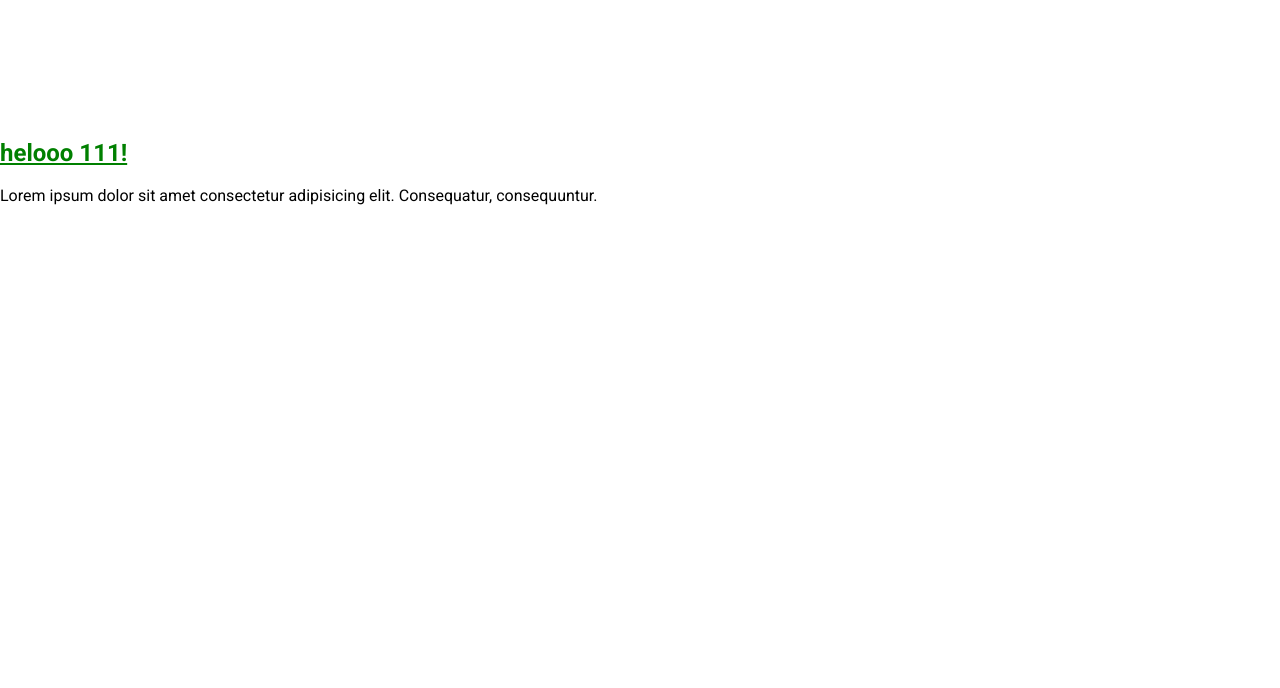
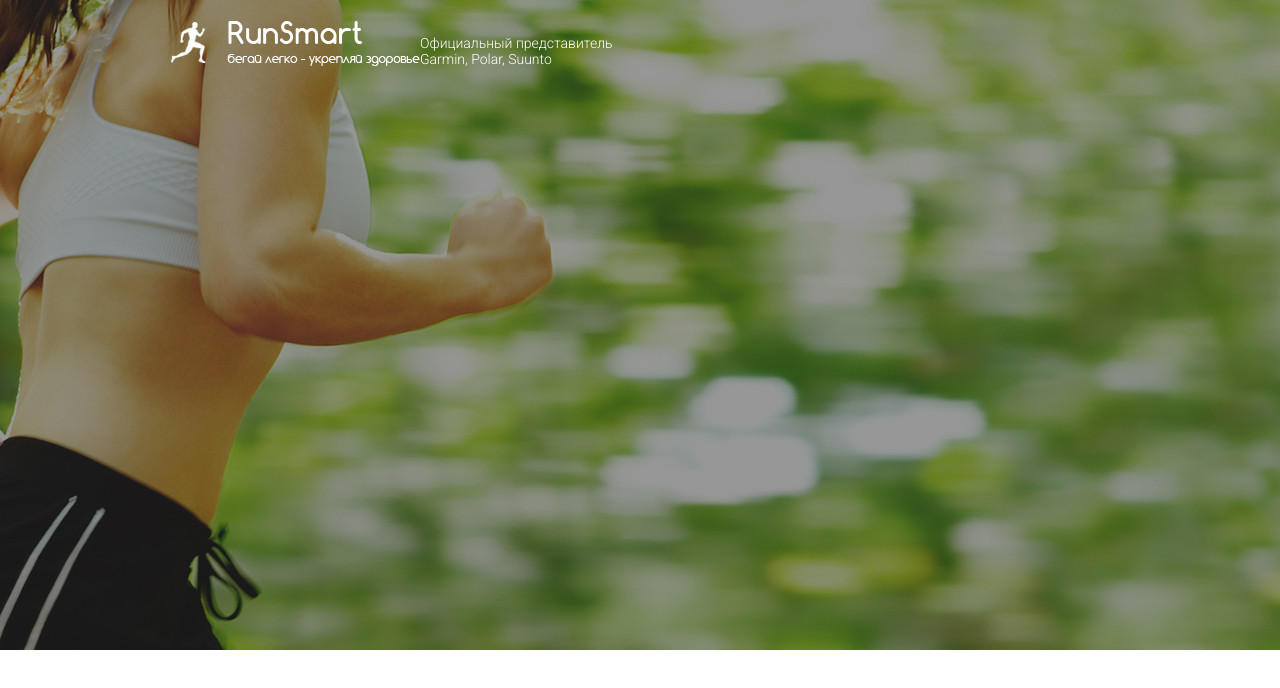
Before and after one commit to Rorsherh/Pulse, a website: page src/index.html in a window 1280 px wide. Drawn offline with nearby package versions, Linux system fonts and the light colour scheme; files that its build step writes are made by us from their sources; a web font is replaced by a local one.

Commit message:
начата работа над первой секцией promo

```diff
--- a/src/index.html
+++ b/src/index.html
@@ -16,8 +16,21 @@
 </head>
 
 <body>
-    <h2 class="main-header">helooo 111!</h2>
-    <p>Lorem ipsum dolor sit amet consectetur adipisicing elit. Consequatur, consequuntur.</p>
+    <section class="promo">
+        <div class="promo__wrapper">
+            <header class="main-header promo__main-header">
+                <div class="main-header__wrapper">
+                    <a href="#" class="main-header__logo">
+                        <img class="main-header__logo-img" src="icons/logo.png" alt="lolo">
+                    </a>
+                    <p class="main-header__info">
+                        Официальный представитель<br>
+                        <span>Garmin, Polar, Suunto</span>
+                    </p>
+                </div>
+            </header>
+        </div>
+    </section>
 </body>
 
 </html>
--- a/src/scss/blocks/_main-header.scss
+++ b/src/scss/blocks/_main-header.scss
@@ -1,5 +1,7 @@
 .main-header {
-  color: green;
-  text-decoration: underline;
-  padding-top: 120px;
+  &__wrapper {
+    display: flex;
+    padding-top: 21px;
+    max-width: 950px;
+  }
 }
--- /dev/null
+++ b/src/scss/blocks/_promo.scss
@@ -0,0 +1,11 @@
+.promo {
+  background-color: green;
+  background: url("../img/promo-bg.jpg") center center/cover no-repeat;
+  color: #fff;
+  &__wrapper {
+    max-width: $maxWidth;
+    margin: 0 auto;
+    padding: 0 14px;
+    min-height: 650px;
+  }
+}
--- a/src/scss/style.scss
+++ b/src/scss/style.scss
@@ -1,6 +1,4 @@
-h2,
-p {
-  font-family: "Roboto";
-}
-
+@import "base/global";
+@import "base/variable";
+@import "blocks/promo";
 @import "blocks/main-header";
```
